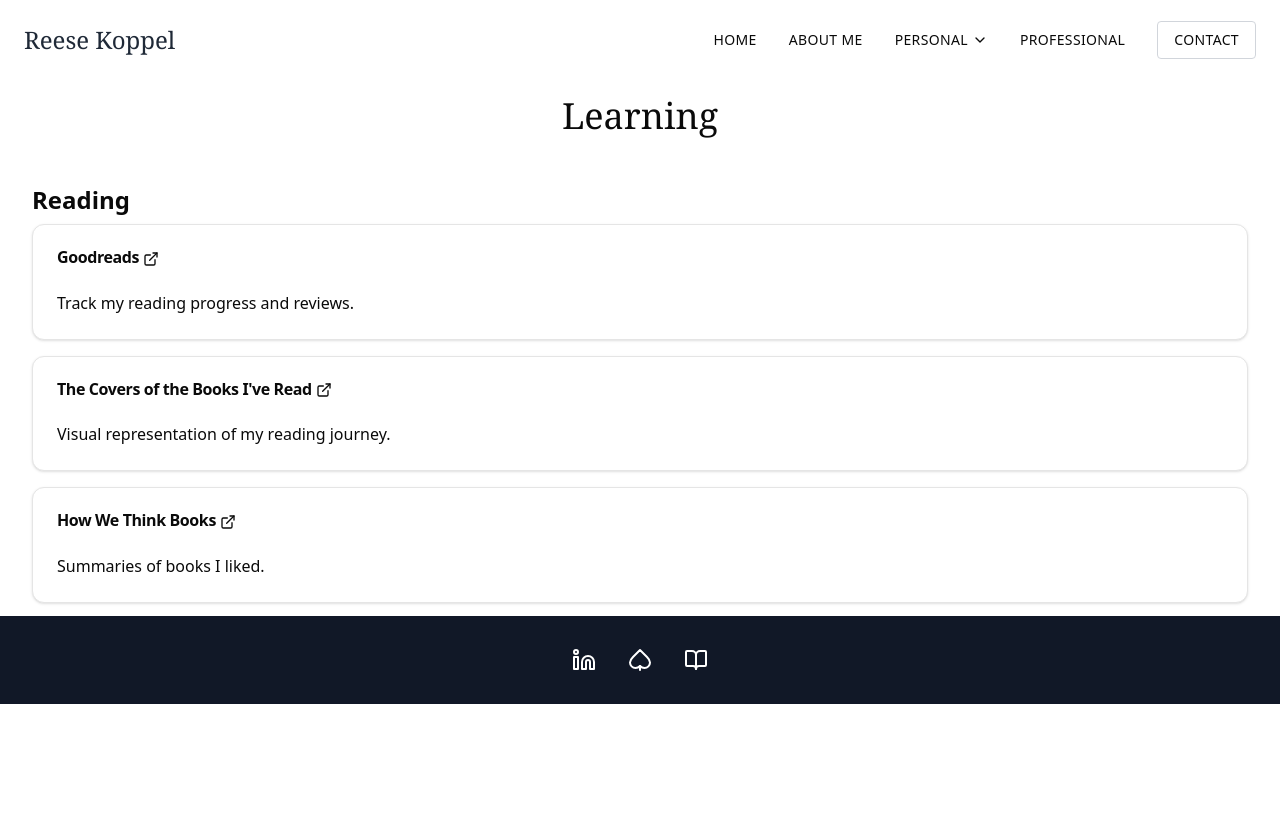
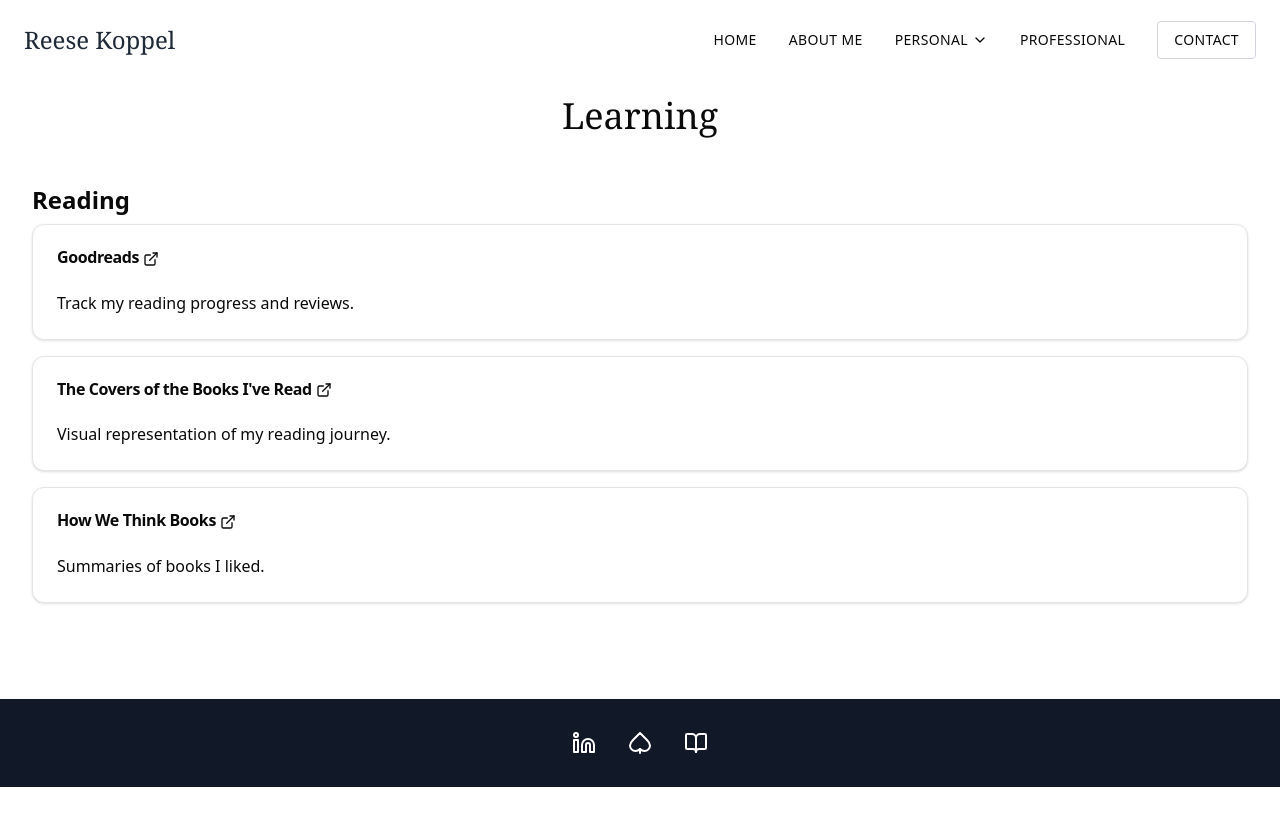
Before and after one commit to rk504/personal-website, a Next.js app: page /personal/learning in a window 1280 px wide. Shown: the top 826 px of the page. Before the commit the page ends 800 px from the top, so only its background shows below. Built offline with nearby package versions, Linux system fonts and the light colour scheme.

Commit message:
formatting edits to personal

```diff
--- a/app/personal/bridge/page.tsx
+++ b/app/personal/bridge/page.tsx
@@ -7,8 +7,8 @@
   return (
     <>
       <Header />
-      <main className="min-h-screen flex flex-col py-12 pt-24 pb-24">
-        <div className="container flex-grow space-y-12">
+      <main className="min-h-screen flex flex-col py-12 pt-24">
+        <div className="container flex-grow space-y-12 pb-24">
           <h1 className="text-4xl font-serif text-center mb-4">Bridge</h1>
 
           <section>
--- a/app/personal/learning/page.tsx
+++ b/app/personal/learning/page.tsx
@@ -7,8 +7,8 @@
   return (
     <>
       <Header />
-      <main className="min-h-screen flex flex-col py-12 pt-24 pb-24">
-        <div className="container flex-grow space-y-12">
+      <main className="min-h-screen flex flex-col py-12 pt-24">
+        <div className="container flex-grow space-y-12 pb-24">
           <h1 className="text-4xl font-serif text-center mb-4">Learning</h1>
 
           <section>
--- a/app/personal/projects/page.tsx
+++ b/app/personal/projects/page.tsx
@@ -7,8 +7,8 @@
   return (
     <>
       <Header />
-      <main className="min-h-screen flex flex-col py-12 pt-24 pb-24">
-        <div className="container flex-grow space-y-12">
+      <main className="min-h-screen flex flex-col py-12 pt-24">
+        <div className="container flex-grow space-y-12 pb-24">
           <h1 className="text-4xl font-serif text-center mb-4">Projects</h1>
 
           <section>
```
